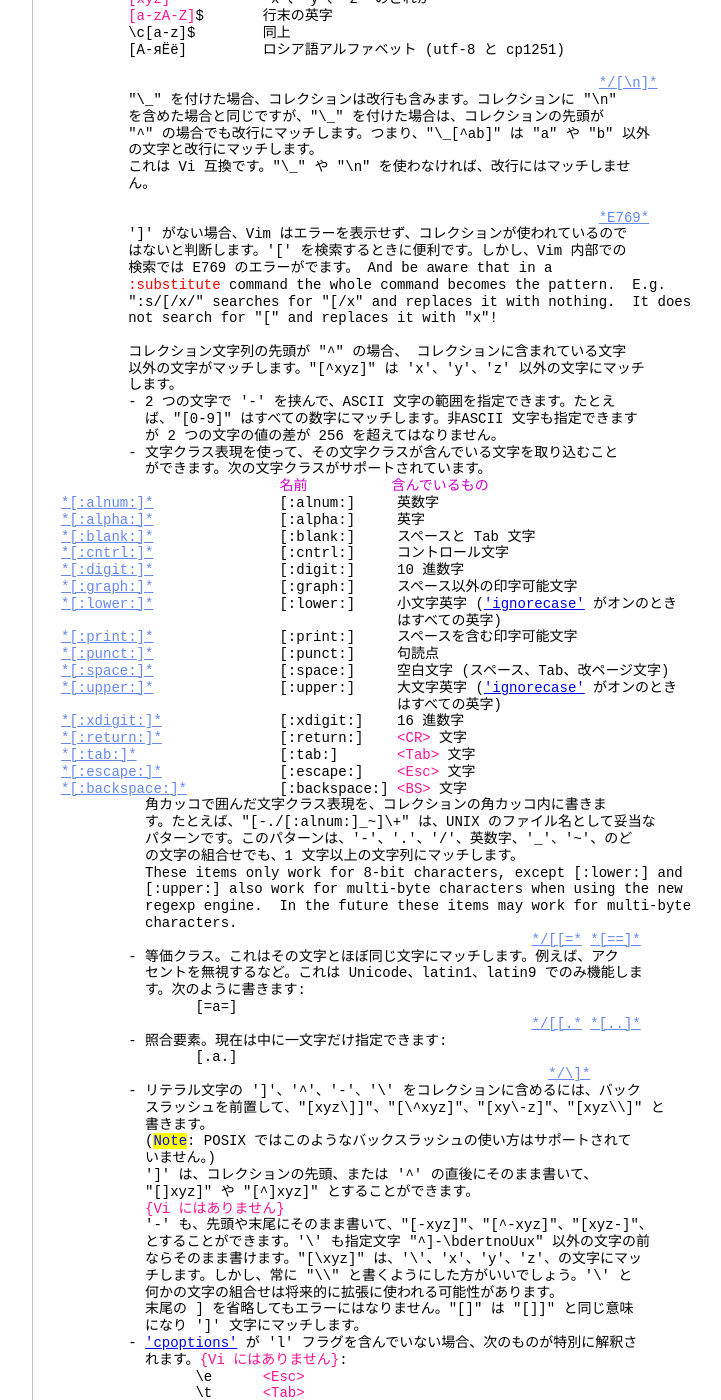
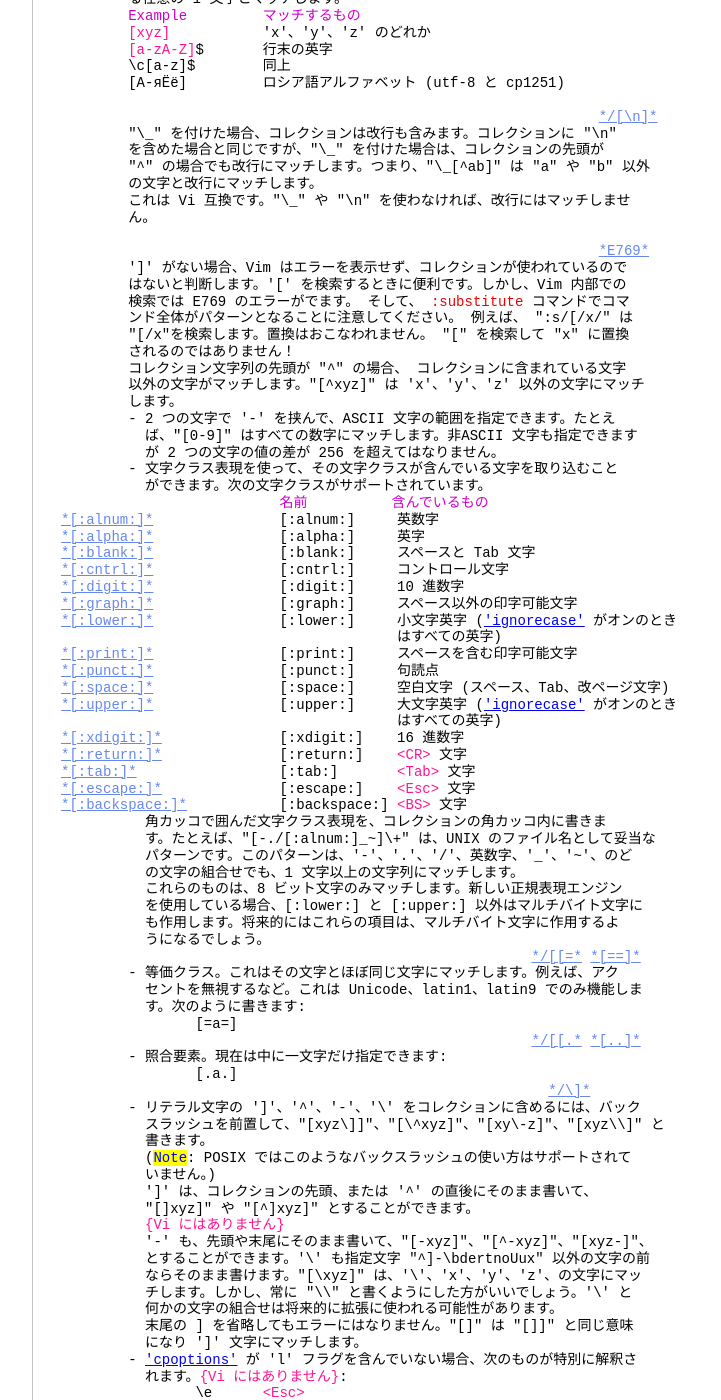
Before and after one commit to vim-jp/vimdoc-ja, a Jekyll site: the page built from pattern.html, in a window 1280 px wide and 1400 px high, scrolled down 17647 px. Shown: the whole window, without its empty margins (340-1061 px from the left). Built offline with Jekyll 4.4.1, drawn with Linux system fonts in a browser that asks for light colours; nearby versions of some CDN libraries; Markdown is read by kramdown in place of the engine named in the settings; comment, search, counter and statistics services are not loaded; some of the changed text lies outside the part shown.

Commit message:
Deployed vim-jp/vimdoc-ja@a91a2f8a3b8b51c2c65fdb46d3e647f8f50a025d by ixeris.kaoriya.net

```diff
--- a/pattern.html
+++ b/pattern.html
@@ -63,6 +63,8 @@ helpname: 'pattern'
 <br>
 &nbsp;&nbsp;&nbsp;&nbsp;&nbsp;&nbsp;&nbsp;&nbsp;&nbsp;&nbsp;&nbsp;&nbsp;&nbsp;&nbsp;&nbsp;&nbsp;&nbsp;&nbsp;&nbsp;&nbsp;&nbsp;&nbsp;&nbsp;&nbsp;&nbsp;&nbsp;&nbsp;&nbsp;&nbsp;&nbsp;&nbsp;&nbsp;&nbsp;&nbsp;&nbsp;&nbsp;&nbsp;&nbsp;&nbsp;&nbsp;&nbsp;&nbsp;&nbsp;&nbsp;&nbsp;&nbsp;&nbsp;&nbsp;&nbsp;&nbsp;&nbsp;&nbsp;&nbsp;&nbsp;&nbsp;&nbsp;<a class="Constant" href="pattern.html#n" name="n">*n*</a><br>
 n&nbsp;&nbsp;&nbsp;&nbsp;&nbsp;&nbsp;&nbsp;&nbsp;&nbsp;&nbsp;&nbsp;&nbsp;&nbsp;&nbsp;&nbsp;&nbsp;&nbsp;&nbsp;&nbsp;&nbsp;&nbsp;&nbsp; 最後の &quot;/&quot; か &quot;?&quot; を&nbsp;<span class="Special">[count]</span>&nbsp;回繰り返します。<br>
+&nbsp;&nbsp;&nbsp;&nbsp;&nbsp;&nbsp;&nbsp;&nbsp;&nbsp;&nbsp;&nbsp;&nbsp;&nbsp;&nbsp;&nbsp;&nbsp;&nbsp;&nbsp;&nbsp;&nbsp;&nbsp;&nbsp;&nbsp;&nbsp;カーソルが移動しないときは、検索は&nbsp;<span class="Special">[count]</span>&nbsp;+ 1で繰り返<br>
+&nbsp;&nbsp;&nbsp;&nbsp;&nbsp;&nbsp;&nbsp;&nbsp;&nbsp;&nbsp;&nbsp;&nbsp;&nbsp;&nbsp;&nbsp;&nbsp;&nbsp;&nbsp;&nbsp;&nbsp;&nbsp;&nbsp;&nbsp;&nbsp;されます。<br>
 &nbsp;&nbsp;&nbsp;&nbsp;&nbsp;&nbsp;&nbsp;&nbsp;&nbsp;&nbsp;&nbsp;&nbsp;&nbsp;&nbsp;&nbsp;&nbsp;&nbsp;&nbsp;&nbsp;&nbsp;&nbsp;&nbsp;&nbsp;&nbsp;If the cursor doesn't move the search is repeated with<br>
 &nbsp;&nbsp;&nbsp;&nbsp;&nbsp;&nbsp;&nbsp;&nbsp;&nbsp;&nbsp;&nbsp;&nbsp;&nbsp;&nbsp;&nbsp;&nbsp;&nbsp;&nbsp;&nbsp;&nbsp;&nbsp;&nbsp;&nbsp;&nbsp;count + 1.<br>
 &nbsp;&nbsp;&nbsp;&nbsp;&nbsp;&nbsp;&nbsp;&nbsp;&nbsp;&nbsp;&nbsp;&nbsp;&nbsp;&nbsp;&nbsp;&nbsp;&nbsp;&nbsp;&nbsp;&nbsp;&nbsp;&nbsp;&nbsp;&nbsp;<a class="Identifier" href="pattern.html#last-pattern">|last-pattern|</a>&nbsp;<span class="Special">{Vi: カウントの前置を受け付けません}</span><br>
@@ -485,7 +487,7 @@ ASCII 文字は特別な意味を持ちます。 &quot;very magic&quot;<br>
 <a class="Identifier" href="pattern.html#/\%v">|/\%v|</a>&nbsp;&nbsp;\%23v&nbsp;&nbsp; \%23v&nbsp;&nbsp; 23列目 (表示単位)&nbsp;<a class="Identifier" href="pattern.html#/zero-width">|/zero-width|</a><br>
 <br>
 文字クラス&nbsp;<span class="Special">{Vi にはありません}</span>:&nbsp;&nbsp;&nbsp;&nbsp;&nbsp;&nbsp;&nbsp;&nbsp;&nbsp;&nbsp;&nbsp;&nbsp;&nbsp;&nbsp;&nbsp;&nbsp;&nbsp;&nbsp;&nbsp;&nbsp;&nbsp;&nbsp;&nbsp;&nbsp;&nbsp;<a class="Constant" href="pattern.html#/character-classes" name="/character-classes">*/character-classes*</a><br>
-&nbsp;&nbsp;&nbsp;&nbsp;&nbsp;&nbsp;<span class="PreProc">magic&nbsp;&nbsp; nomagic&nbsp;&nbsp; matches</span><br>
+&nbsp;&nbsp;&nbsp;&nbsp;&nbsp;&nbsp;<span class="PreProc">magic&nbsp;&nbsp; nomagic&nbsp;&nbsp; マッチするもの</span><br>
 <a class="Identifier" href="pattern.html#/\i">|/\i|</a>&nbsp;&nbsp; \i&nbsp;&nbsp;&nbsp;&nbsp;&nbsp;&nbsp;\i&nbsp;&nbsp;&nbsp;&nbsp;&nbsp;&nbsp;識別子文字 (オプション&nbsp;<a class="Type" href="options.html#'isident'">'isident'</a>&nbsp;を参照)<br>
 <a class="Identifier" href="pattern.html#/\I">|/\I|</a>&nbsp;&nbsp; \I&nbsp;&nbsp;&nbsp;&nbsp;&nbsp;&nbsp;\I&nbsp;&nbsp;&nbsp;&nbsp;&nbsp;&nbsp;&quot;\i&quot; と同じですが、数字は除外します<br>
 <a class="Identifier" href="pattern.html#/\k">|/\k|</a>&nbsp;&nbsp; \k&nbsp;&nbsp;&nbsp;&nbsp;&nbsp;&nbsp;\k&nbsp;&nbsp;&nbsp;&nbsp;&nbsp;&nbsp;キーワード文字 (オプション&nbsp;<a class="Type" href="options.html#'iskeyword'">'iskeyword'</a>&nbsp;を参照)<br>
@@ -516,7 +518,7 @@ ASCII 文字は特別な意味を持ちます。 &quot;very magic&quot;<br>
 &nbsp;&nbsp;&nbsp;&nbsp;&nbsp;&nbsp;&nbsp;&nbsp;&nbsp;&nbsp;&nbsp;&nbsp;&nbsp;&nbsp;&nbsp;&nbsp;&nbsp;&nbsp;&nbsp;&nbsp;&nbsp;&nbsp;&nbsp;&nbsp;マッチします。<br>
 (文字クラスここまで)<br>
 <br>
-&nbsp;&nbsp;&nbsp;&nbsp;&nbsp;&nbsp;<span class="PreProc">magic&nbsp;&nbsp; nomagic&nbsp;&nbsp; matches</span><br>
+&nbsp;&nbsp;&nbsp;&nbsp;&nbsp;&nbsp;<span class="PreProc">magic&nbsp;&nbsp; nomagic&nbsp;&nbsp; マッチするもの</span><br>
 <a class="Identifier" href="pattern.html#/\e">|/\e|</a>&nbsp;&nbsp; \e&nbsp;&nbsp;&nbsp;&nbsp;&nbsp;&nbsp;\e&nbsp;&nbsp;&nbsp;&nbsp;&nbsp;&nbsp;<span class="Special">&lt;Esc&gt;</span><br>
 <a class="Identifier" href="pattern.html#/\t">|/\t|</a>&nbsp;&nbsp; \t&nbsp;&nbsp;&nbsp;&nbsp;&nbsp;&nbsp;\t&nbsp;&nbsp;&nbsp;&nbsp;&nbsp;&nbsp;<span class="Special">&lt;Tab&gt;</span><br>
 <a class="Identifier" href="pattern.html#/\r">|/\r|</a>&nbsp;&nbsp; \r&nbsp;&nbsp;&nbsp;&nbsp;&nbsp;&nbsp;\r&nbsp;&nbsp;&nbsp;&nbsp;&nbsp;&nbsp;<span class="Special">&lt;CR&gt;</span><br>
@@ -542,7 +544,7 @@ ASCII 文字は特別な意味を持ちます。 &quot;very magic&quot;<br>
 <a class="Identifier" href="pattern.html#/\Z">|/\Z|</a>&nbsp;&nbsp; \Z&nbsp;&nbsp;&nbsp;&nbsp;&nbsp;&nbsp;\Z&nbsp;&nbsp;&nbsp;&nbsp;&nbsp;&nbsp;Unicodeの合成文字かどうかを無視します。<br>
 &nbsp;&nbsp;&nbsp;&nbsp;&nbsp;&nbsp;&nbsp;&nbsp;&nbsp;&nbsp;&nbsp;&nbsp;&nbsp;&nbsp;&nbsp;&nbsp;&nbsp;&nbsp;&nbsp;&nbsp;&nbsp;&nbsp;&nbsp;&nbsp;ヘブライ語やアラビア語で母音を検索するときに便利です。<br>
 <br>
-&nbsp;&nbsp;&nbsp;&nbsp;&nbsp;&nbsp;<span class="PreProc">magic&nbsp;&nbsp; nomagic&nbsp;&nbsp; matches</span><br>
+&nbsp;&nbsp;&nbsp;&nbsp;&nbsp;&nbsp;<span class="PreProc">magic&nbsp;&nbsp; nomagic&nbsp;&nbsp; マッチするもの</span><br>
 <a class="Identifier" href="pattern.html#/\m">|/\m|</a>&nbsp;&nbsp; \m&nbsp;&nbsp;&nbsp;&nbsp;&nbsp;&nbsp;\m&nbsp;&nbsp;&nbsp;&nbsp;&nbsp;&nbsp;以降のパターン文字を&nbsp;<a class="Type" href="options.html#'magic'">'magic'</a>&nbsp;がオンの状態で処理します<br>
 <a class="Identifier" href="pattern.html#/\M">|/\M|</a>&nbsp;&nbsp; \M&nbsp;&nbsp;&nbsp;&nbsp;&nbsp;&nbsp;\M&nbsp;&nbsp;&nbsp;&nbsp;&nbsp;&nbsp;以降のパターン文字を&nbsp;<a class="Type" href="options.html#'magic'">'magic'</a>&nbsp;がオフの状態で処理します<br>
 <a class="Identifier" href="pattern.html#/\v">|/\v|</a>&nbsp;&nbsp; \v&nbsp;&nbsp;&nbsp;&nbsp;&nbsp;&nbsp;\v&nbsp;&nbsp;&nbsp;&nbsp;&nbsp;&nbsp;以降のパターン文字を &quot;very magic&quot; で処理します<br>
@@ -1057,11 +1059,10 @@ x&nbsp;&nbsp;&nbsp;&nbsp;&nbsp;&nbsp; 特別な意味のない文字は、その
 &nbsp;&nbsp;&nbsp;&nbsp;&nbsp;&nbsp;&nbsp;&nbsp;&nbsp;&nbsp;&nbsp;&nbsp;&nbsp;&nbsp;&nbsp;&nbsp;&nbsp;&nbsp;&nbsp;&nbsp;&nbsp;&nbsp;&nbsp;&nbsp;&nbsp;&nbsp;&nbsp;&nbsp;&nbsp;&nbsp;&nbsp;&nbsp;&nbsp;&nbsp;&nbsp;&nbsp;&nbsp;&nbsp;&nbsp;&nbsp;&nbsp;&nbsp;&nbsp;&nbsp;&nbsp;&nbsp;&nbsp;&nbsp;&nbsp;&nbsp;&nbsp;&nbsp;&nbsp;&nbsp;&nbsp;&nbsp;&nbsp;&nbsp;&nbsp;&nbsp;&nbsp;&nbsp;&nbsp;&nbsp;<a class="Constant" href="pattern.html#E769" name="E769">*E769*</a><br>
 &nbsp;&nbsp;&nbsp;&nbsp;&nbsp;&nbsp;&nbsp;&nbsp;']' がない場合、Vim はエラーを表示せず、コレクションが使われているので<br>
 &nbsp;&nbsp;&nbsp;&nbsp;&nbsp;&nbsp;&nbsp;&nbsp;はないと判断します。'[' を検索するときに便利です。しかし、Vim 内部での<br>
-&nbsp;&nbsp;&nbsp;&nbsp;&nbsp;&nbsp;&nbsp;&nbsp;検索では E769 のエラーがでます。 And be aware that in a<br>
-&nbsp;&nbsp;&nbsp;&nbsp;&nbsp;&nbsp;&nbsp;&nbsp;<span class="Comment">:substitute</span>&nbsp;command the whole command becomes the pattern.&nbsp;&nbsp;E.g.<br>
-&nbsp;&nbsp;&nbsp;&nbsp;&nbsp;&nbsp;&nbsp;&nbsp;&quot;:s/[/x/&quot; searches for &quot;[/x&quot; and replaces it with nothing.&nbsp;&nbsp;It does<br>
-&nbsp;&nbsp;&nbsp;&nbsp;&nbsp;&nbsp;&nbsp;&nbsp;not search for &quot;[&quot; and replaces it with &quot;x&quot;!<br>
-<br>
+&nbsp;&nbsp;&nbsp;&nbsp;&nbsp;&nbsp;&nbsp;&nbsp;検索では E769 のエラーがでます。 そして、&nbsp;<span class="Comment">:substitute</span>&nbsp;コマンドでコマ<br>
+&nbsp;&nbsp;&nbsp;&nbsp;&nbsp;&nbsp;&nbsp;&nbsp;ンド全体がパターンとなることに注意してください。 例えば、 &quot;:s/[/x/&quot; は<br>
+&nbsp;&nbsp;&nbsp;&nbsp;&nbsp;&nbsp;&nbsp;&nbsp;&quot;[/x&quot;を検索します。置換はおこなわれません。 &quot;[&quot; を検索して &quot;x&quot; に置換<br>
+&nbsp;&nbsp;&nbsp;&nbsp;&nbsp;&nbsp;&nbsp;&nbsp;されるのではありません！<br>
 &nbsp;&nbsp;&nbsp;&nbsp;&nbsp;&nbsp;&nbsp;&nbsp;コレクション文字列の先頭が &quot;^&quot; の場合、 コレクションに含まれている文字<br>
 &nbsp;&nbsp;&nbsp;&nbsp;&nbsp;&nbsp;&nbsp;&nbsp;以外の文字がマッチします。&quot;[^xyz]&quot; は 'x'、'y'、'z' 以外の文字にマッチ<br>
 &nbsp;&nbsp;&nbsp;&nbsp;&nbsp;&nbsp;&nbsp;&nbsp;します。<br>
@@ -1093,10 +1094,10 @@ x&nbsp;&nbsp;&nbsp;&nbsp;&nbsp;&nbsp; 特別な意味のない文字は、その
 &nbsp;&nbsp;&nbsp;&nbsp;&nbsp;&nbsp;&nbsp;&nbsp;&nbsp;&nbsp;す。たとえば、&quot;[-./[:alnum:]_~]\+&quot; は、UNIX のファイル名として妥当な<br>
 &nbsp;&nbsp;&nbsp;&nbsp;&nbsp;&nbsp;&nbsp;&nbsp;&nbsp;&nbsp;パターンです。このパターンは、'-'、'.'、'/'、英数字、'_'、'~'、のど<br>
 &nbsp;&nbsp;&nbsp;&nbsp;&nbsp;&nbsp;&nbsp;&nbsp;&nbsp;&nbsp;の文字の組合せでも、1 文字以上の文字列にマッチします。<br>
-&nbsp;&nbsp;&nbsp;&nbsp;&nbsp;&nbsp;&nbsp;&nbsp;&nbsp;&nbsp;These items only work for 8-bit characters, except [:lower:] and<br>
-&nbsp;&nbsp;&nbsp;&nbsp;&nbsp;&nbsp;&nbsp;&nbsp;&nbsp;&nbsp;[:upper:] also work for multi-byte characters when using the new<br>
-&nbsp;&nbsp;&nbsp;&nbsp;&nbsp;&nbsp;&nbsp;&nbsp;&nbsp;&nbsp;regexp engine.&nbsp;&nbsp;In the future these items may work for multi-byte<br>
-&nbsp;&nbsp;&nbsp;&nbsp;&nbsp;&nbsp;&nbsp;&nbsp;&nbsp;&nbsp;characters.<br>
+&nbsp;&nbsp;&nbsp;&nbsp;&nbsp;&nbsp;&nbsp;&nbsp;&nbsp;&nbsp;これらのものは、8 ビット文字のみマッチします。新しい正規表現エンジン<br>
+&nbsp;&nbsp;&nbsp;&nbsp;&nbsp;&nbsp;&nbsp;&nbsp;&nbsp;&nbsp;を使用している場合、[:lower:] と [:upper:] 以外はマルチバイト文字に<br>
+&nbsp;&nbsp;&nbsp;&nbsp;&nbsp;&nbsp;&nbsp;&nbsp;&nbsp;&nbsp;も作用します。将来的にはこれらの項目は、マルチバイト文字に作用するよ<br>
+&nbsp;&nbsp;&nbsp;&nbsp;&nbsp;&nbsp;&nbsp;&nbsp;&nbsp;&nbsp;うになるでしょう。<br>
 &nbsp;&nbsp;&nbsp;&nbsp;&nbsp;&nbsp;&nbsp;&nbsp;&nbsp;&nbsp;&nbsp;&nbsp;&nbsp;&nbsp;&nbsp;&nbsp;&nbsp;&nbsp;&nbsp;&nbsp;&nbsp;&nbsp;&nbsp;&nbsp;&nbsp;&nbsp;&nbsp;&nbsp;&nbsp;&nbsp;&nbsp;&nbsp;&nbsp;&nbsp;&nbsp;&nbsp;&nbsp;&nbsp;&nbsp;&nbsp;&nbsp;&nbsp;&nbsp;&nbsp;&nbsp;&nbsp;&nbsp;&nbsp;&nbsp;&nbsp;&nbsp;&nbsp;&nbsp;&nbsp;&nbsp;&nbsp;<a class="Constant" href="pattern.html#/[[=" name="/[[=">*/[[=*</a>&nbsp;<a class="Constant" href="pattern.html#[==]" name="[==]">*[==]*</a><br>
 &nbsp;&nbsp;&nbsp;&nbsp;&nbsp;&nbsp;&nbsp;&nbsp;- 等価クラス。これはその文字とほぼ同じ文字にマッチします。例えば、アク<br>
 &nbsp;&nbsp;&nbsp;&nbsp;&nbsp;&nbsp;&nbsp;&nbsp;&nbsp;&nbsp;セントを無視するなど。これは Unicode、latin1、latin9 でのみ機能しま<br>
```
